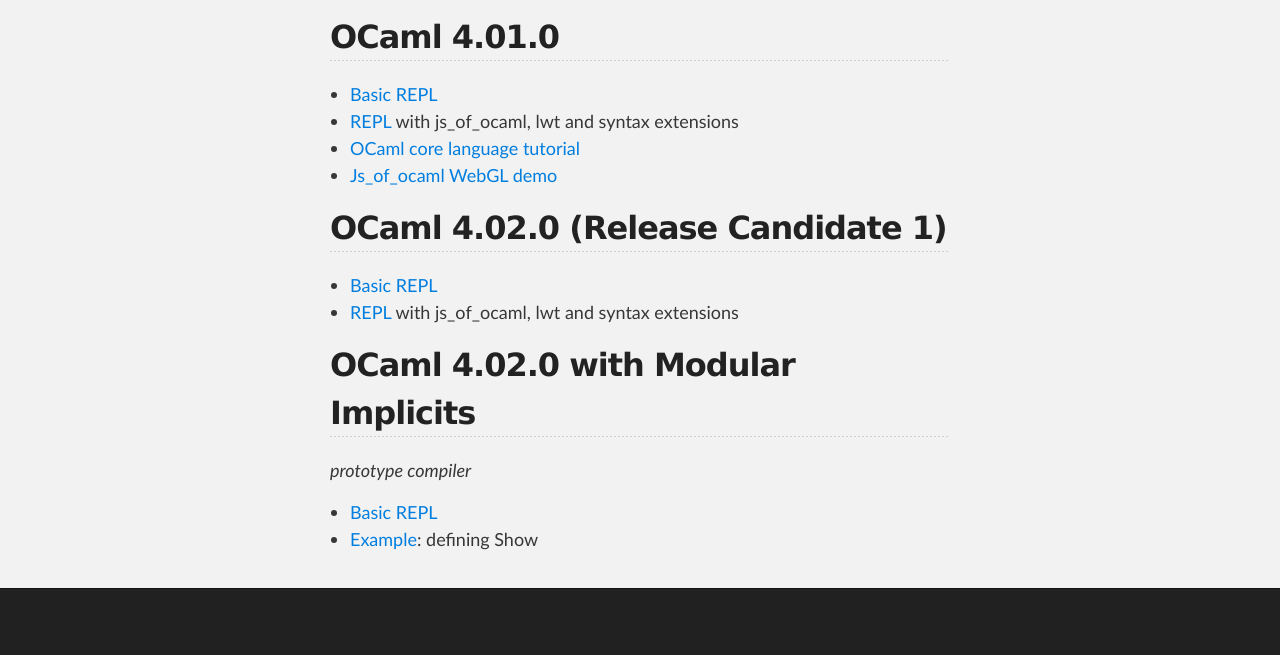
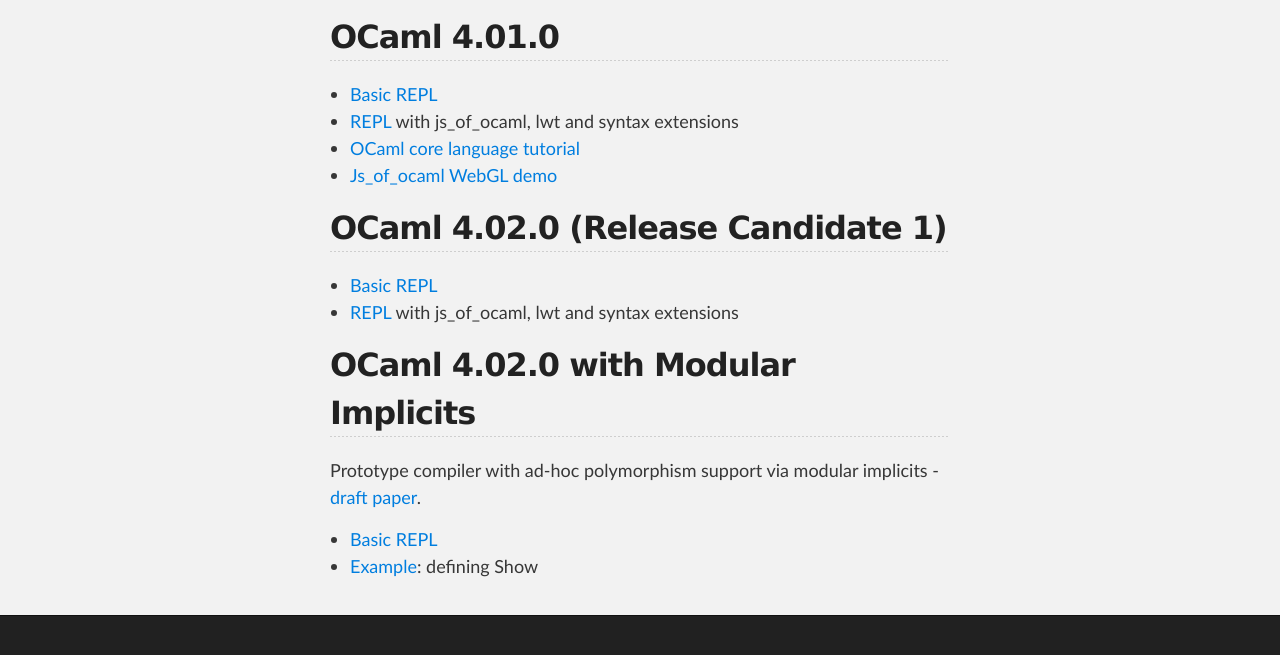
Before and after one commit to andrewray/iocamljs, a Jekyll site: the page built from index.md, in a window 1280 px wide, cut to the strip 404-1060 px from the top of the page. Built offline with Jekyll 4.4.1, drawn with Linux system fonts in a browser that asks for light colours; before the commit the page ends 1033 px from its top, so only the background shows below that.

Commit message:
modular implicits blurb

```diff
--- a/index.md
+++ b/index.md
@@ -20,7 +20,8 @@
 
 ## OCaml 4.02.0 with Modular Implicits
 
-_prototype compiler_
+Prototype compiler with ad-hoc polymorphism support via modular
+implicits - [draft paper](http://www.lpw25.net/ml2014.pdf).
 
 * [Basic REPL](modimp.html)
 * [Example](modimp_show.html): defining Show
```
